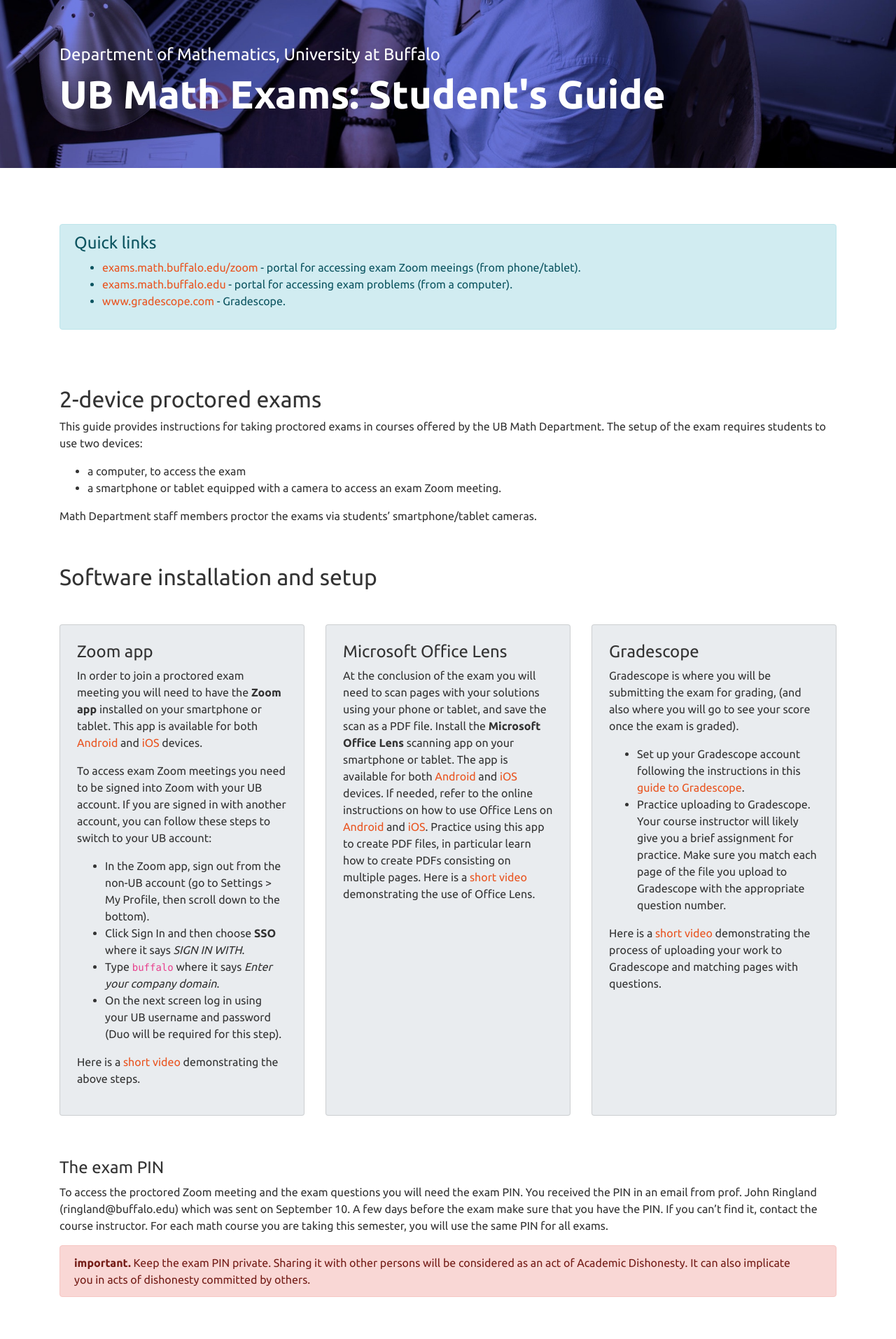
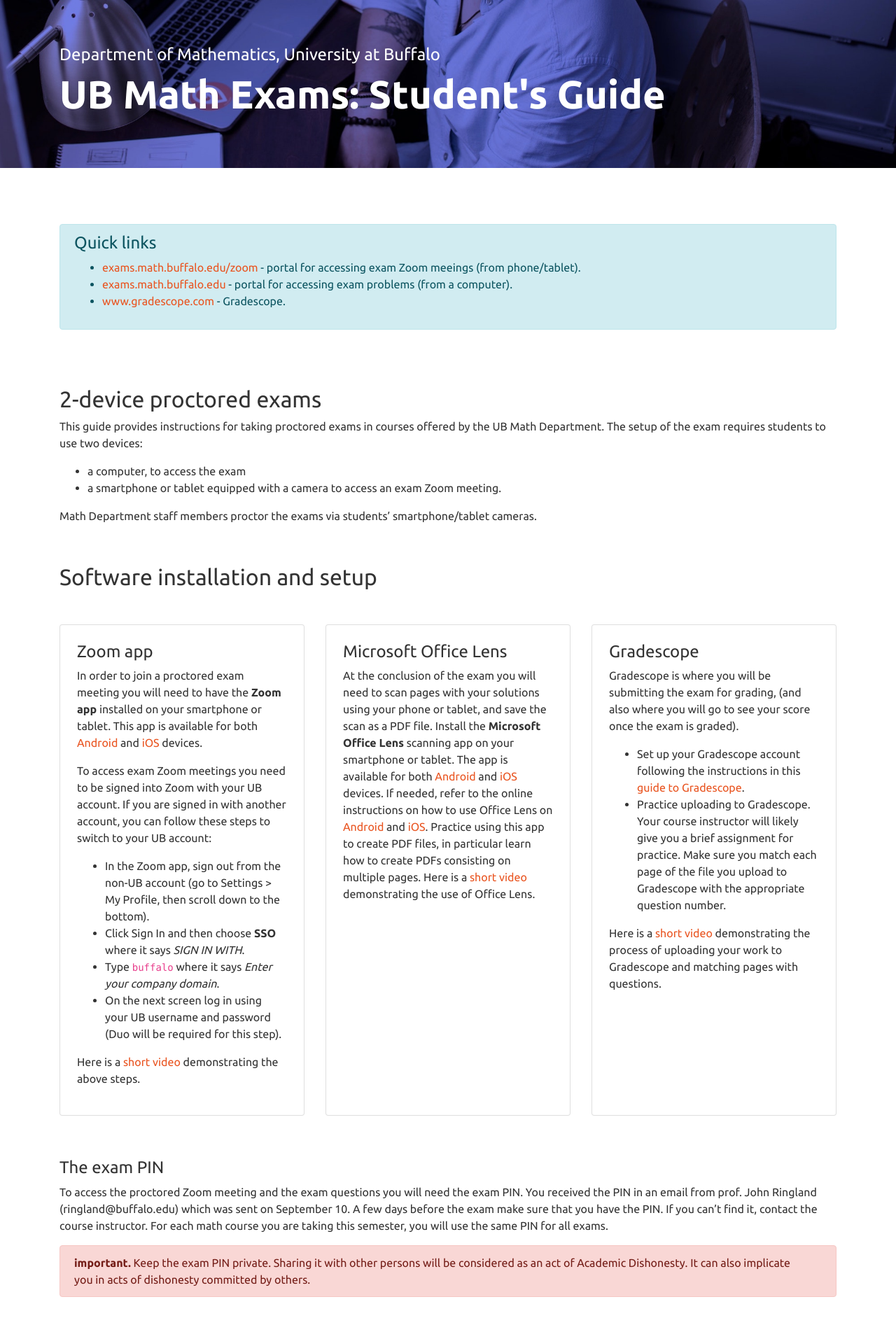
Before and after one commit to ub-math/exam_guides, a Jekyll site: the page built from docs/index2.md, in a window 1280 px wide. Shown: the top 1913 px of the page at 70% size. Built offline with Jekyll 4.4.1, drawn with Linux system fonts in a browser that asks for light colours.

Commit message:
Update index2.md

```diff
--- a/docs/index2.md
+++ b/docs/index2.md
@@ -37,7 +37,7 @@ Math Department staff members proctor the exams via students' smartphone/tablet
 
 <br />
 <div class="card-deck">
-  <div class="card bg-light" style="min-width: 300px; margin-bottom:20px; padding:4px;">
+  <div class="card" style="min-width: 300px; margin-bottom:20px; padding:4px;">
     <div class="card-body">
       <h4> Zoom app</h4>
 
@@ -63,7 +63,7 @@ Math Department staff members proctor the exams via students' smartphone/tablet
       </p>
     </div>
   </div>
-  <div class="card bg-light" style="min-width: 300px; margin-bottom:20px; padding:4px;">
+  <div class="card" style="min-width: 300px; margin-bottom:20px; padding:4px;">
     <div class="card-body">
       <h4>Microsoft Office Lens</h4>
 
@@ -88,7 +88,7 @@ Math Department staff members proctor the exams via students' smartphone/tablet
 
     </div>
   </div>
-  <div class="card bg-light" style="min-width: 300px; margin-bottom:20px; padding:4px;">
+  <div class="card" style="min-width: 300px; margin-bottom:20px; padding:4px;">
     <div class="card-body">
       <h4>Gradescope</h4>
       <p>Gradescope is where you will be submitting the exam for grading, (and also where you will go to see your
```
